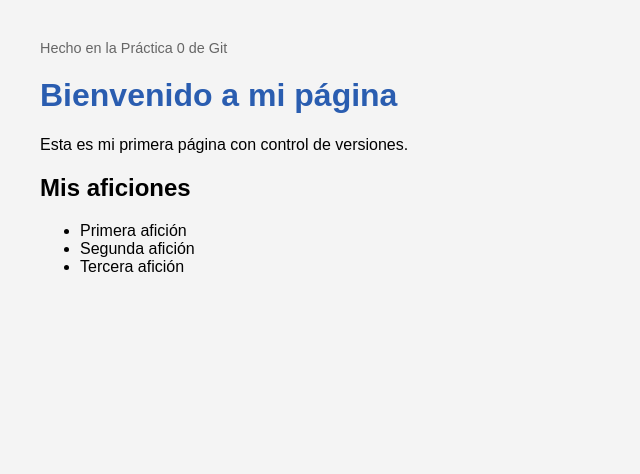
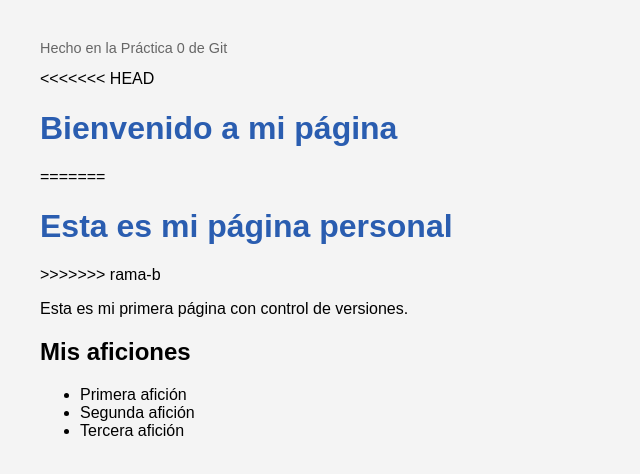
Before and after one commit to LMhectorr/primerrepo, a plain HTML site: page index.html in a window 1280 px wide. Shown: the whole page, without its empty margins (0-640 px from the left). Drawn offline with Linux system fonts and the light colour scheme.

Commit message:
Merge branch 'rama-a'

```diff
--- a/index.html
+++ b/index.html
@@ -7,7 +7,11 @@
 </head>
 <footer><p>Hecho en la Práctica 0 de Git</p></footer>
 <body>
+<<<<<<< HEAD
   <h1>Bienvenido a mi página</h1>
+=======
+  <h1>Esta es mi página personal</h1>
+>>>>>>> rama-b
   <p>Esta es mi primera página con control de versiones.</p>
   <h2>Mis aficiones</h2>
   <ul>
```
